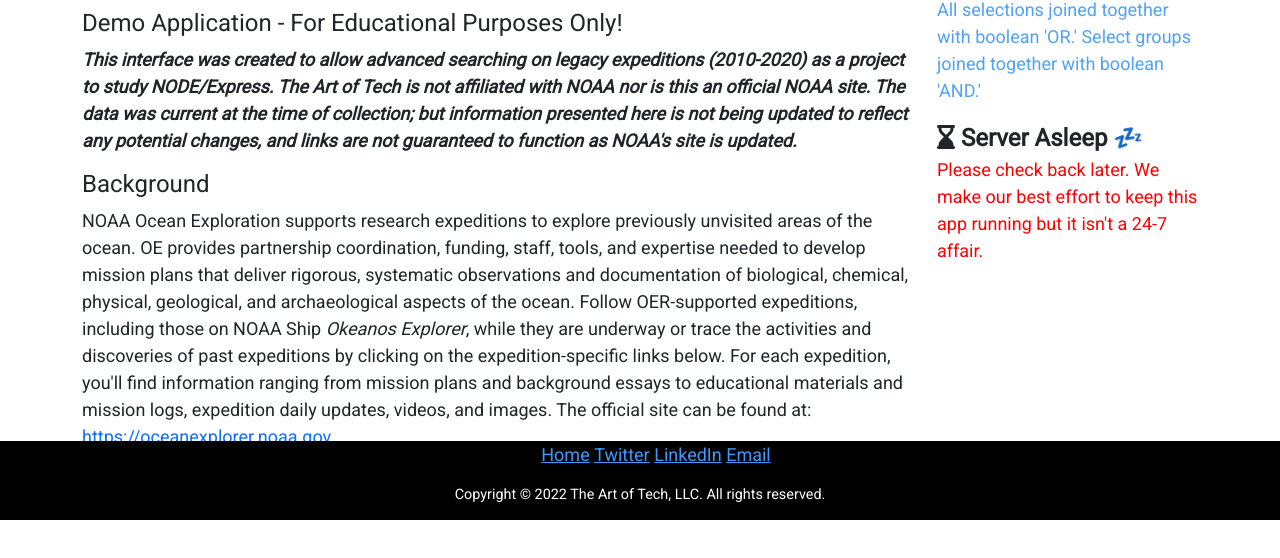
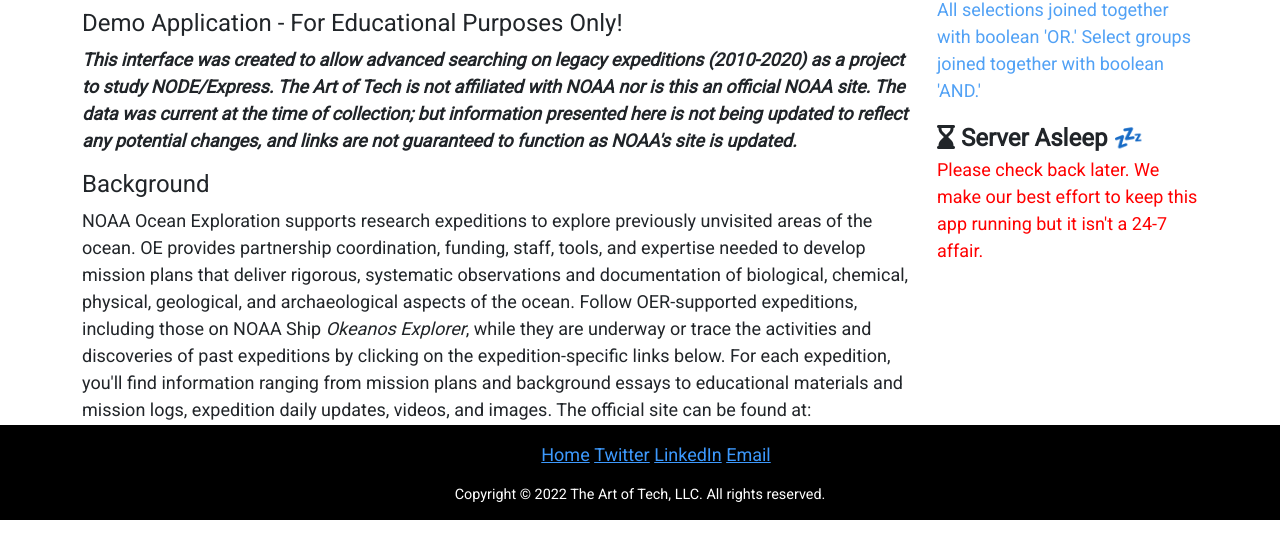
Before and after one commit to john-chase/projects_node_adv-search, a website with bundled scripts: page index.html in a window 1280 px wide. Shown: the part 280-838 px from the top of the page. Built offline with nearby package versions, Linux system fonts and the light colour scheme; no server answers; files whose address does not match are found by name.

Commit message:
fix footer

```diff
--- a/css/local-styles.css
+++ b/css/local-styles.css
@@ -42,7 +42,7 @@
 #cir-footer-wrapper {text-align:center;}
 #cir-footer-wrapper a {color:#3d99fd;}
 #cir-footer-wrapper a:hover {color:white;}
-#cir-footer-menu {margin:0; padding-left:0; font-size:1em; text-align:center; background-color:black; padding-bottom:0px; position:fixed; bottom:0; width:100%;}
+#cir-footer-menu {margin:0; padding-top:1rem; font-size:1em; text-align:center; background-color:black;position:fixed; bottom:0; width:100%;}
 #footer-menu li {display:inline; margin:0; padding-left:0; background-image:none;}
 #reset{margin-left:5px;display:inline-block;}
 #err{color:red;text-align:center;font-weight: bold;}
```
